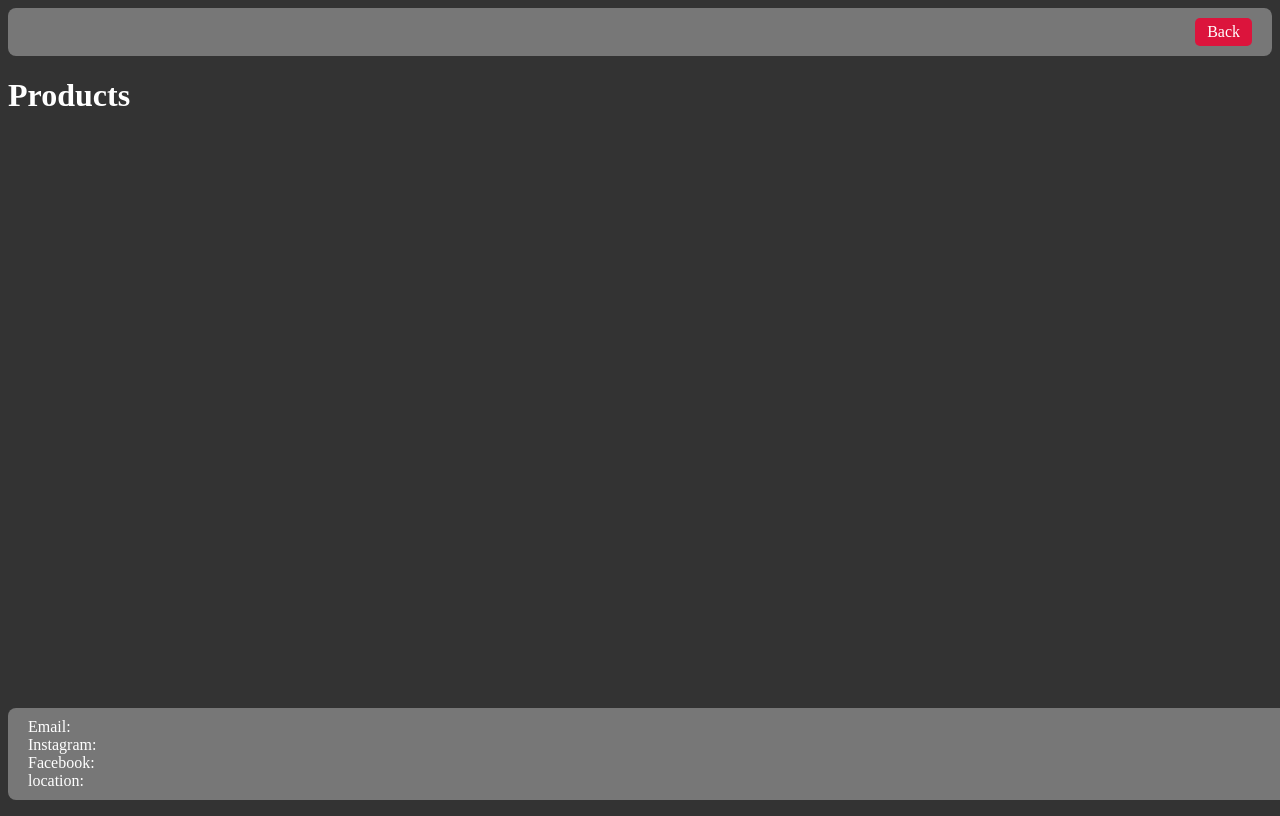
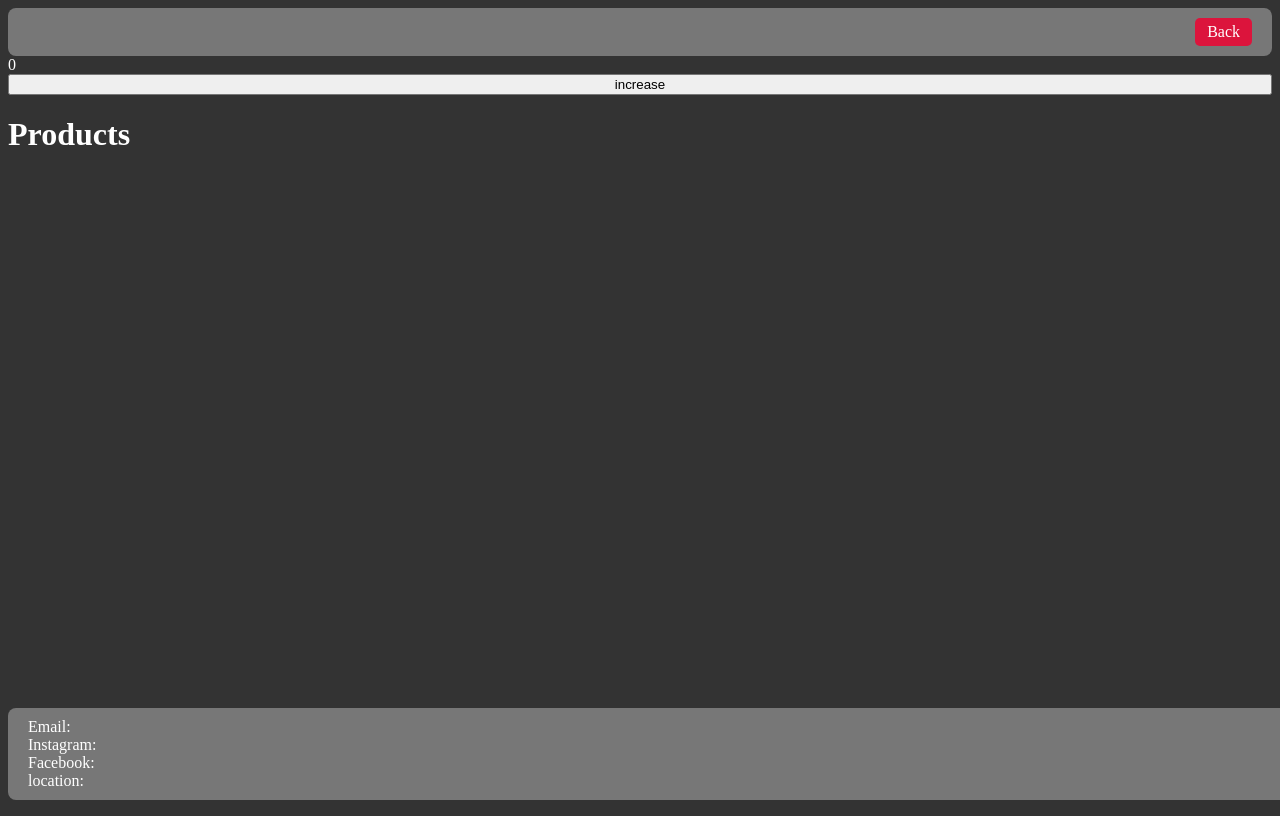
Before and after one commit to Jaoovit/nextwebapp, a Next.js app: page /products in a window 1280 px wide. Built offline with nearby package versions, Linux system fonts and the light colour scheme.

Commit message:
create a increase onClick button

```diff
--- a/src/pages/products.jsx
+++ b/src/pages/products.jsx
@@ -1,11 +1,28 @@
-import Header from "../components/header"
-import Footer from "../components/footer"
+import { useState } from "react";
+import Header from "../components/header";
+import Footer from "../components/footer";
 
 export default function products() {
+  const state = useState(0)
+
+  let number = state[0]
+  let alterNumber = state[1]
+
+  console.log(state)
+
+  function increase() {
+    alterNumber(number + 1)
+  }
+
     return(
         <div>
-            <Header title= "Products" />
+            <Header title= "Products">
+            <div>{number}</div>
+            <button onClick={increase}>increase</button>
+            </Header>
             <Footer />
         </div>
+
+
     )
 }
```
